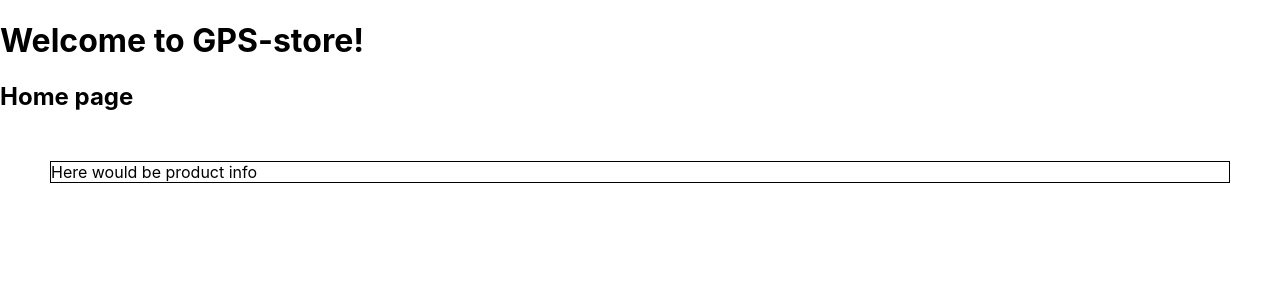
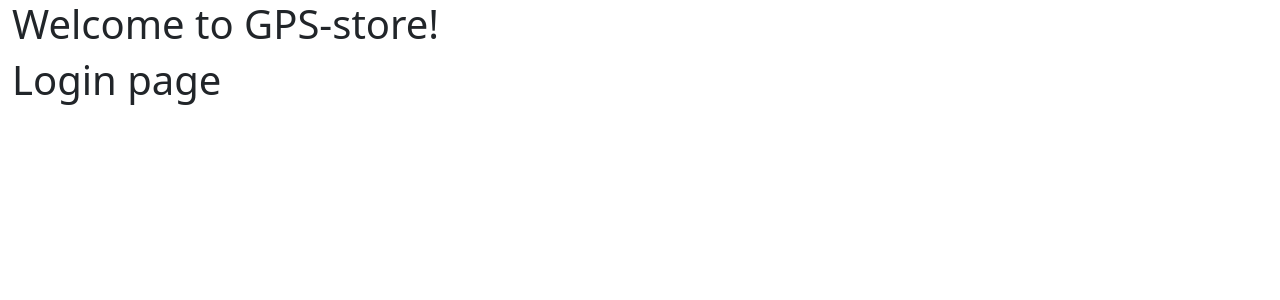
Before and after one commit to A-Kolesnikov/gps-stroe-client, a React (Create React App) app: page /login in a window 1280 px wide. Shown: the top 300 px of the page. Built offline with nearby package versions, Linux system fonts and the light colour scheme; no server answers.

Commit message:
installed necessary packages

```diff
--- a/package.json
+++ b/package.json
@@ -7,9 +7,12 @@
     "@testing-library/react": "^13.4.0",
     "@testing-library/user-event": "^13.5.0",
     "axios": "^1.4.0",
+    "bootstrap": "^5.3.1",
     "cors": "^2.8.5",
     "react": "^18.2.0",
+    "react-bootstrap": "^2.8.0",
     "react-dom": "^18.2.0",
+    "react-router-dom": "^6.15.0",
     "react-scripts": "5.0.1",
     "web-vitals": "^2.1.4"
   },
--- a/src/App.js
+++ b/src/App.js
@@ -1,14 +1,23 @@
 import './App.css';
 import React from 'react'
 
+import 'bootstrap/dist/css/bootstrap.min.css'
+import { Container } from 'react-bootstrap'
+
+import { Routes, Route } from 'react-router-dom'
+
 import HomePage from './pages/HomePage';
+import LoginPage from './pages/LoginPage';
 
 function App() {
   return (
-    <div>
+    <Container fluid>
       <h1>Welcome to GPS-store!</h1>
-      <HomePage/>
-    </div>
+      <Routes>
+        <Route path = '/' element = {<HomePage />} />
+        <Route path = '/login' element = {<LoginPage />} />
+      </Routes>
+    </Container>
   );
 }
 
--- a/src/index.js
+++ b/src/index.js
@@ -4,10 +4,14 @@ import './index.css';
 import App from './App';
 import reportWebVitals from './reportWebVitals';
 
+import { BrowserRouter } from 'react-router-dom';
+
 const root = ReactDOM.createRoot(document.getElementById('root'));
 root.render(
   <React.StrictMode>
-    <App />
+    <BrowserRouter>
+      <App />
+    </BrowserRouter>
   </React.StrictMode>
 );
 
--- a/src/pages/HomePage.js
+++ b/src/pages/HomePage.js
@@ -5,9 +5,9 @@ import axios from "axios";
 import ProductCardVertical from "./components/ProductCardVertical";
 
 function HomePage(){
-    const data = axios.get('http://localhost:3100/products')
-    data.then(res => {
-        console.log(res.data)
+    const fetchedData = axios.get('http://localhost:3100/products')
+    fetchedData.then(res => {
+        console.log(res)
     })
     const [products, setProducts] = useState([])
     return(
--- /dev/null
+++ b/src/pages/LoginPage.js
@@ -0,0 +1,11 @@
+import React from "react";
+
+function LoginPage(){
+    return(
+        <div>
+            <h1>Login page</h1>
+        </div>
+    )
+}
+
+export default LoginPage
```
Also changed, not shown: 1 other file (tests, documents, lock files or other folders).
